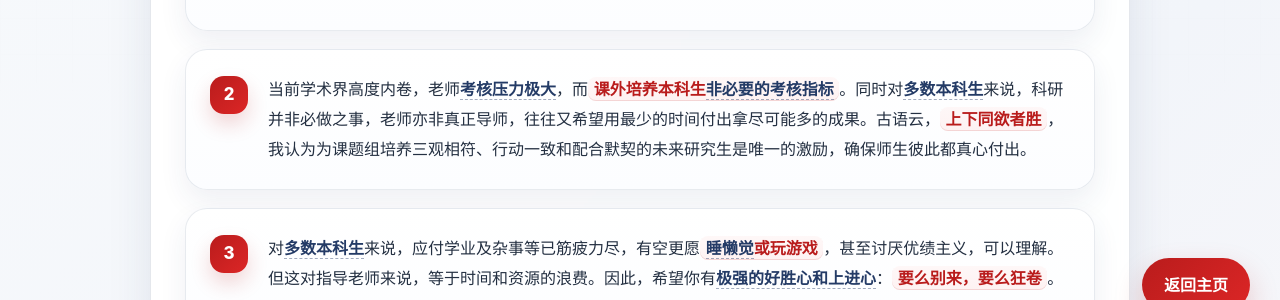
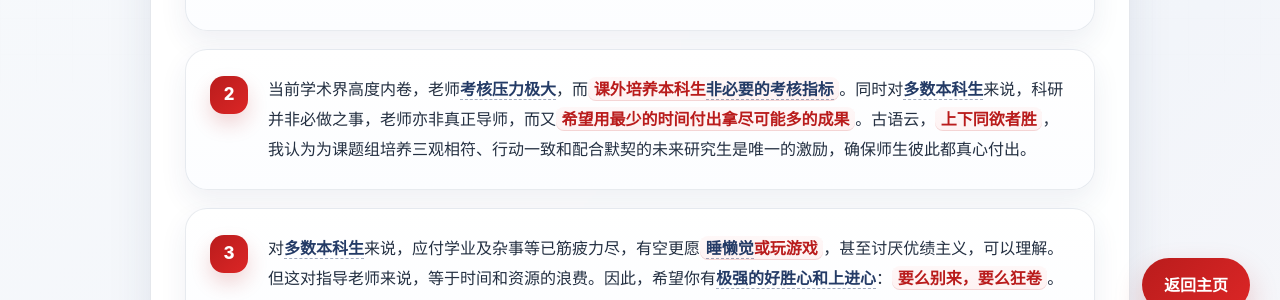
Before and after one commit to fangvv/Homepage, a Jekyll site: the page faq.html, which Jekyll copies as it is, in a window 1280 px wide. Shown: the part 558-858 px from the top of the page. Built offline with Jekyll 4.4.1, drawn with Linux system fonts in a browser that asks for light colours; comment, search, counter and statistics services are not loaded.

Commit message:
change something

```diff
--- a/faq.html
+++ b/faq.html
@@ -52,7 +52,7 @@
                             target="_blank" rel="noopener noreferrer">非必要的考核指标</a></strong>。同时对<a
                         href="https://www.zhihu.com/question/2029984179363038791/answer/2052120711435655043"
                         target="_blank"
-                        rel="noopener noreferrer">多数本科生</a>来说，科研并非必做之事，老师亦非真正导师，往往又希望用最少的时间付出拿尽可能多的成果。古语云，<strong>上下同欲者胜</strong>，我认为为课题组培养三观相符、行动一致和配合默契的未来研究生是唯一的激励，确保师生彼此都真心付出。
+                        rel="noopener noreferrer">多数本科生</a>来说，科研并非必做之事，老师亦非真正导师，而又<strong>希望用最少的时间付出拿尽可能多的成果</strong>。古语云，<strong>上下同欲者胜</strong>，我认为为课题组培养三观相符、行动一致和配合默契的未来研究生是唯一的激励，确保师生彼此都真心付出。
                 </li>
 
                 <li>对<a href="https://www.zhihu.com/question/2029984179363038791/answer/2052120711435655043"
```
